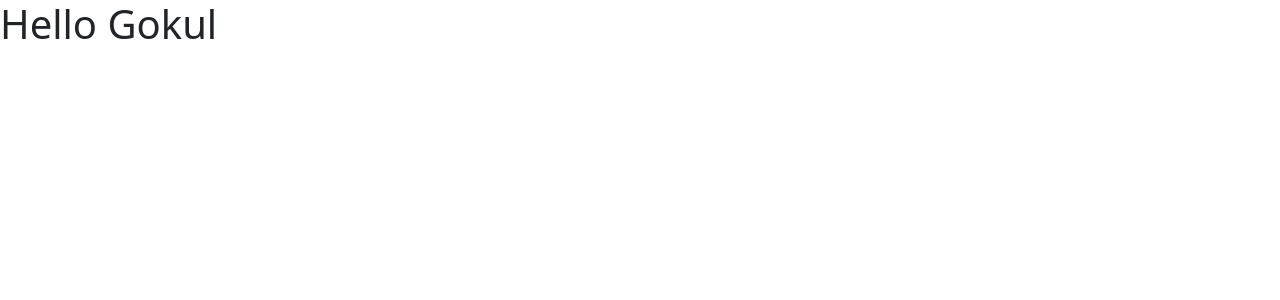
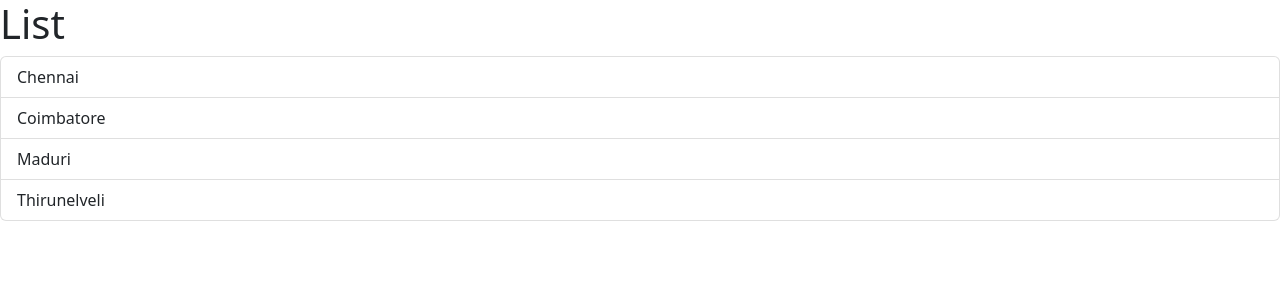
Before and after one commit to GokulM2811/React-Projects, a React (Vite) app in the folder react-app/: page / in a window 1280 px wide. Shown: the top 300 px of the page. Built offline with nearby package versions, Linux system fonts and the light colour scheme.

Commit message:
playing with listgroups

```diff
--- a/react-app/src/App.tsx
+++ b/react-app/src/App.tsx
@@ -1,7 +1,7 @@
-import Message from "./message"
+import ListGroup from "./components/ListGroup";
 
 function App(){
-  return <div><Message /></div>
+  return <div><ListGroup /></div>
 }
 
 export default App;
--- /dev/null
+++ b/react-app/src/components/ListGroup.tsx
@@ -0,0 +1,22 @@
+function ListGroup() {
+  let items = ["Chennai", "Coimbatore", "Maduri", "Thirunelveli"];
+  //   items = [];
+  const isEmptyCheck = () => {
+    return items.length === 0 ? <p>No Items found</p> : null;
+  };
+  return (
+    <>
+      <h1>List</h1>
+      {isEmptyCheck()}
+      <ul className="list-group">
+        {items.map((item) => (
+          <li key={item} className="list-group-item">
+            {item}
+          </li>
+        ))}
+      </ul>
+    </>
+  );
+}
+
+export default ListGroup;
```
